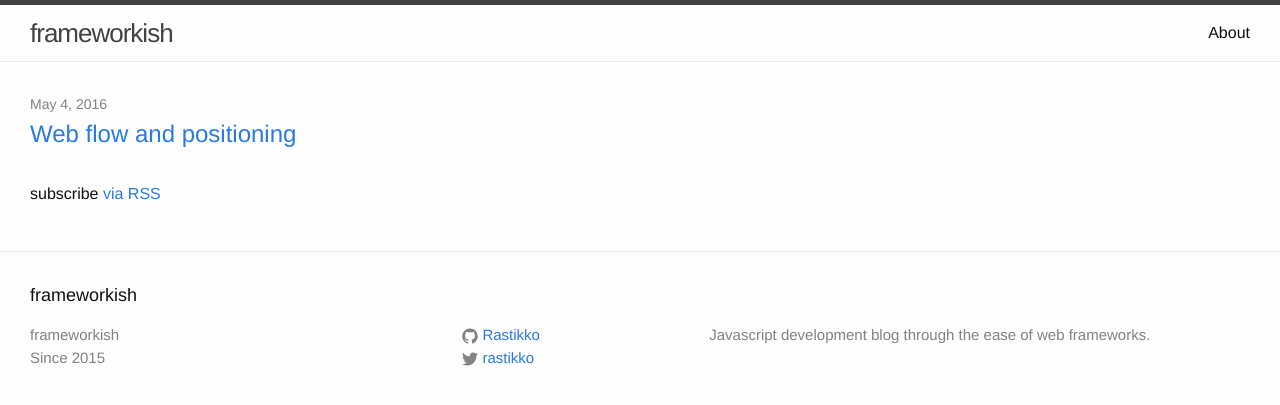
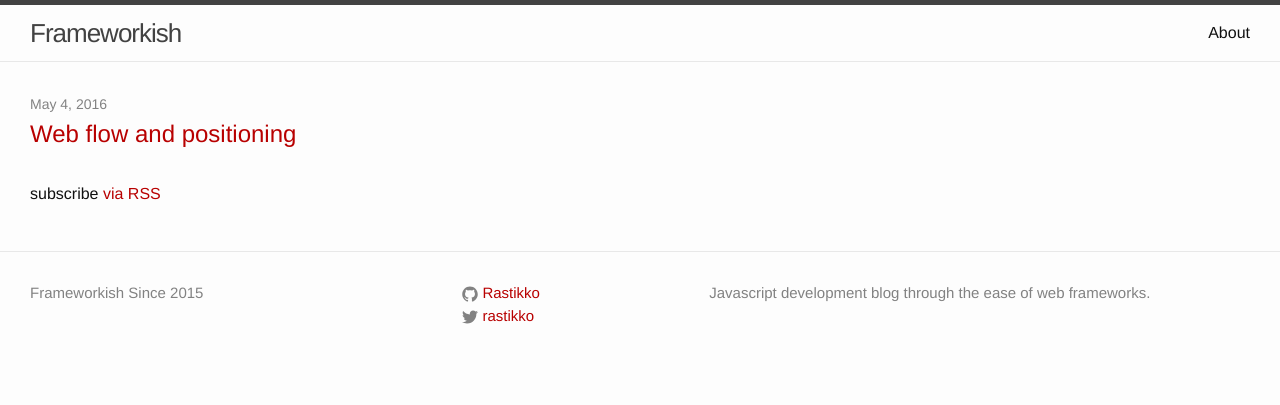
Before and after one commit to Rastikko/Rastikko.github.io, a Jekyll site: the page built from index.html, in a window 1280 px wide. Shown: the top 405 px of the page. Built offline with Jekyll 4.4.1, drawn with Linux system fonts in a browser that asks for light colours.

Commit message:
Some styles changes

```diff
--- a/_config.yml
+++ b/_config.yml
@@ -6,7 +6,7 @@
 # 'jekyll serve'. If you change this file, please restart the server process.
 
 # Site settings
-title: frameworkish
+title: Frameworkish
 email: your-email@domain.com
 description: > # this means to ignore newlines until "baseurl:"
   Javascript development blog through the ease of web frameworks.
--- a/_includes/footer.html
+++ b/_includes/footer.html
@@ -2,13 +2,10 @@
 
   <div class="wrapper">
 
-    <h2 class="footer-heading">{{ site.title }}</h2>
-
     <div class="footer-col-wrapper">
       <div class="footer-col footer-col-1">
         <ul class="contact-list">
-          <li>{{ site.title }}</li>
-          <li>Since 2015</li>
+          <li>{{ site.title }} Since 2015</li>
         </ul>
       </div>
 
--- a/_sass/_base.scss
+++ b/_sass/_base.scss
@@ -99,7 +99,7 @@ a {
     }
 
     &:hover {
-        color: $text-color;
+        color: $brand-color;
         text-decoration: underline;
     }
 }
--- a/css/main.scss
+++ b/css/main.scss
@@ -16,7 +16,7 @@ $spacing-unit:     30px;
 
 $text-color:       #111;
 $background-color: #fdfdfd;
-$brand-color:      #2a7ae2;
+$brand-color:      #b80000;
 
 $grey-color:       #828282;
 $grey-color-light: lighten($grey-color, 40%);
```
